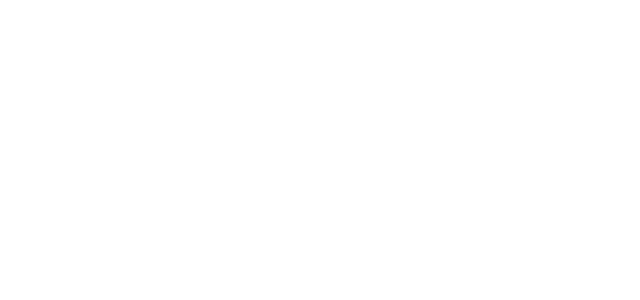
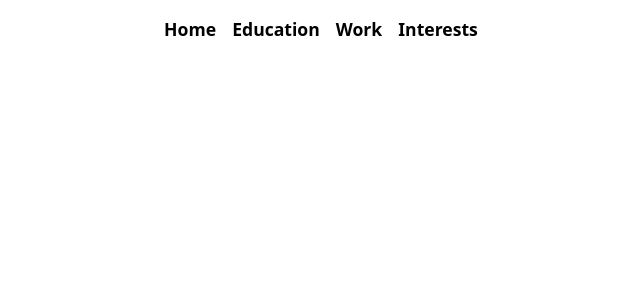
Before and after one commit to Alexialsousa/AlexiaSousa_Resume, a Vue app: page / in a window 1280 px wide. Shown: the top 300 px of the page, without its empty margins (319-959 px from the left). Built offline with nearby package versions, Linux system fonts and the light colour scheme.

Commit message:
Add simple navbar to top of every component

```diff
--- a/src/components/Navbar.vue
+++ b/src/components/Navbar.vue
@@ -1,6 +1,28 @@
 <template>
-  <div>
+<nav class="navbar navbar-expand-md">
+
+  <button class="navbar-toggler" type="button" data-toggle="collapse" data-target=".navBar">
+    <span class="navbar-toggler-icon"></span>
+  </button>
+
+  <div class="collapse navbar-collapse navBar justify-content-center">
+    <ul class="navbar-nav">
+      <li class="nav-item">
+        <a class="nav-link" href="/">Home</a>
+      </li>
+      <li class="nav-item">
+        <a class="nav-link" href="/Education">Education</a>
+      </li>
+      <li class="nav-item">
+        <a class="nav-link" href="/Work">Work</a>
+      </li>
+      <li class="nav-item">
+        <a class="nav-link" href="/Interests">Interests</a>
+      </li>
+    </ul>
   </div>
+
+</nav>
 </template>
 
 <script>
@@ -10,5 +32,13 @@
 </script>
 
 <style scoped>
+.navbar {
+    background-color: transparent, black !important;
 
+}
+.nav-link{
+            color: black ;
+            font-size: 1.1em;
+            font-weight: bold;
+}
 </style>
```
